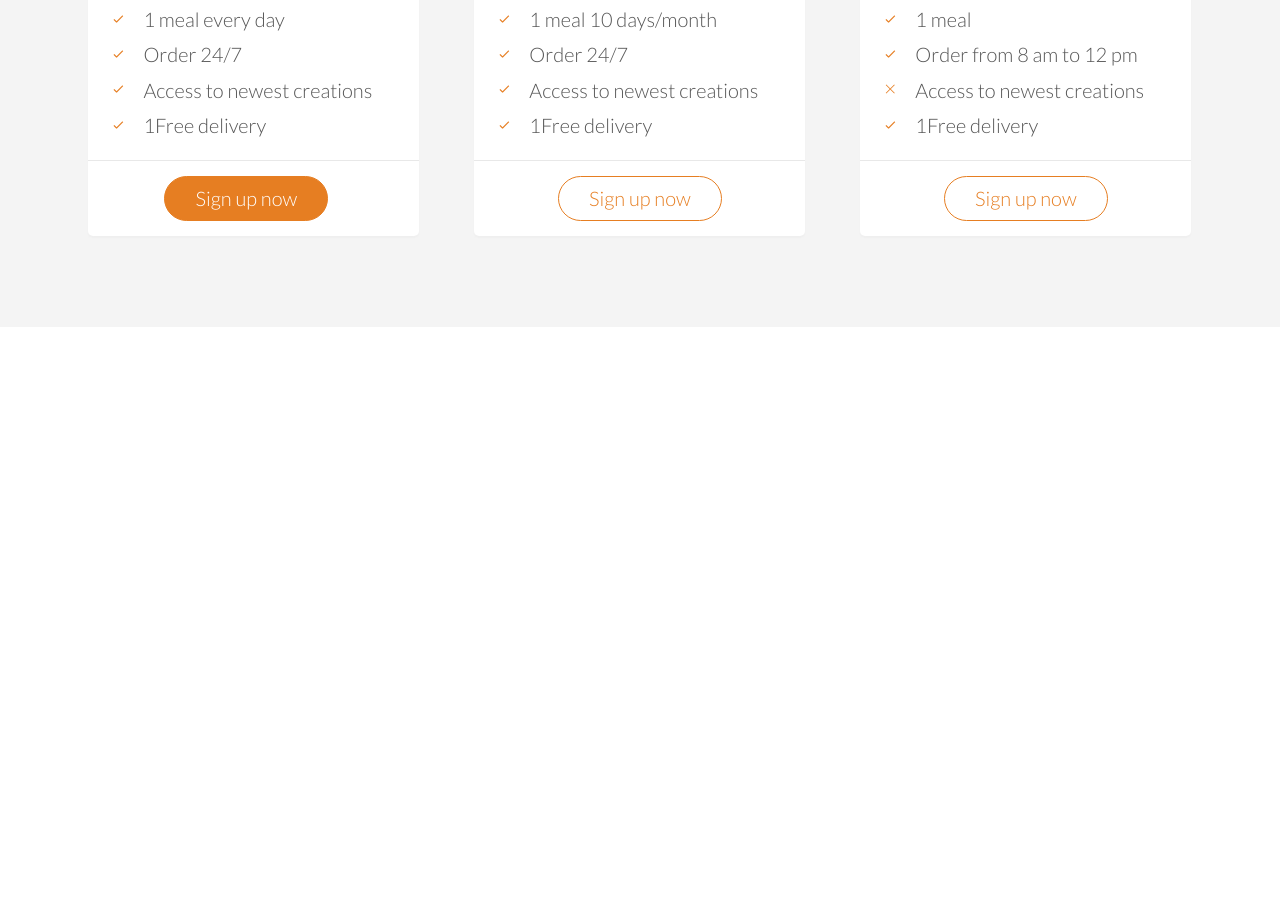
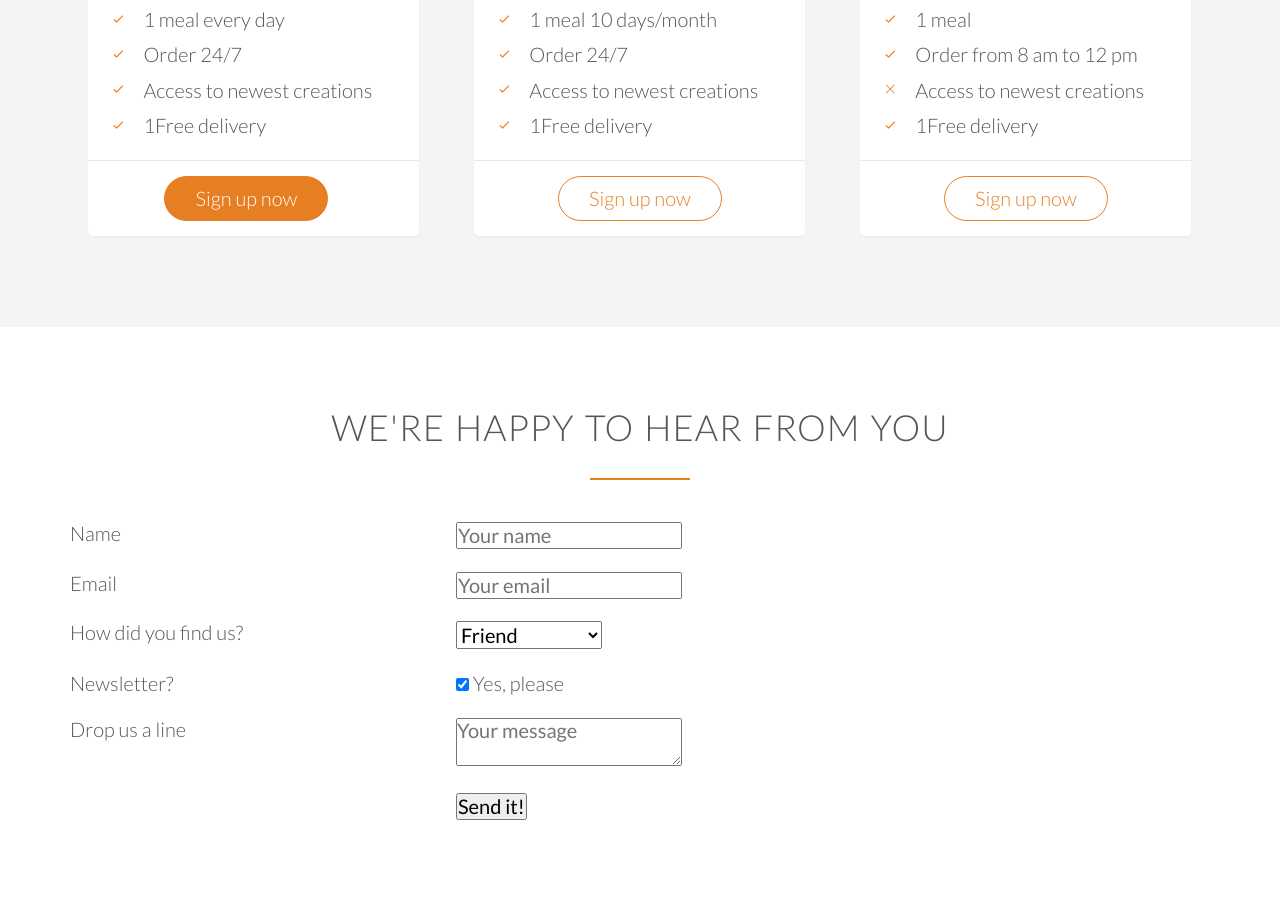
Before and after one commit to ajdavey8/food-delivery-website, a plain HTML site: page index.html in a window 1280 px wide. Shown: the part 4295-5206 px from the top of the page. Before the commit the page ends 4622 px from the top, so only its background shows below. Drawn offline with Linux system fonts and the light colour scheme; files whose address does not match are found by name.

Commit message:
Add contact form

```diff
--- a/index.html
+++ b/index.html
@@ -308,7 +308,70 @@
             </div>
           </div>
         </div>
+      </div>
+    </section>
 
+    <section class="section-form">
+      <div class="row">
+        <h2>We're happy to hear from you</h2>
+      </div>
+      <div class="row">
+        <form method="post" action="#" class="contact-form">
+          <div class="row">
+            <div class="col span-1-of-3">
+              <label for="name">Name</label>
+            </div>
+            <div class="col span-2-of-3">
+              <input type="text" name="name" id="name" placeholder="Your name" required />
+            </div>
+          </div>
+          <div class="row">
+            <div class="col span-1-of-3">
+              <label for="email">Email</label>
+            </div>
+            <div class="col span-2-of-3">
+              <input type="email" name="email" id="email" placeholder="Your email" required />
+            </div>
+            <div class="row">
+              <div class="col span-1-of-3">
+                <label for="find-us">How did you find us?</label>
+              </div>
+              <div class="col span-2-of-3">
+                <select name="find-us" id="find-us">
+                  <option value="friends" selected>Friend</option>
+                  <option value="search">Search Engine</option>
+                  <option value="advert">Advert</option>
+                  <option value="other">Other</option>
+                </select>
+              </div>
+              <div class="row">
+                <div class="col span-1-of-3">
+                  <label>Newsletter?</label>
+                </div>
+                <div class="col span-2-of-3">
+                  <input type="checkbox" name="newsletter" id="newsletter" checked /> Yes, please
+                </div>
+              </div>
+              <div class="row">
+                <div class="col span-1-of-3">
+                  <label>Drop us a line</label>
+                </div>
+                <div class="col span-2-of-3">
+                  <textarea name="message" placeholder="Your message"></textarea>
+                </div>
+              </div>
+              <div class="row">
+                <div class="col span-1-of-3">
+                  <label>&nbsp;</label>
+                </div>
+                <div class="col span-2-of-3">
+                  <input type="submit" value="Send it!">
+                </div>
+              </div>
+
+            </div>
+          </div>
+        </form>
       </div>
     </section>
   </body>
```
